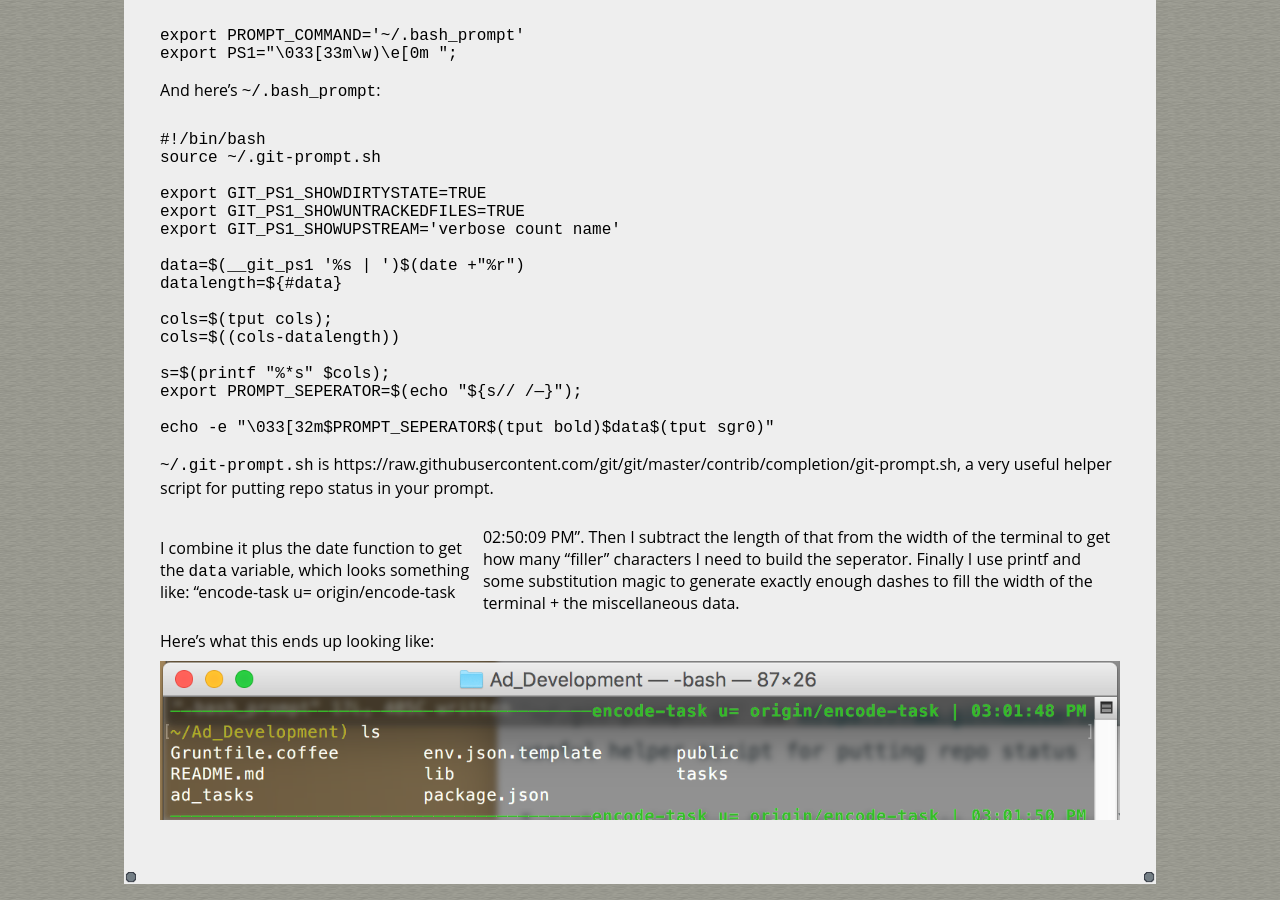
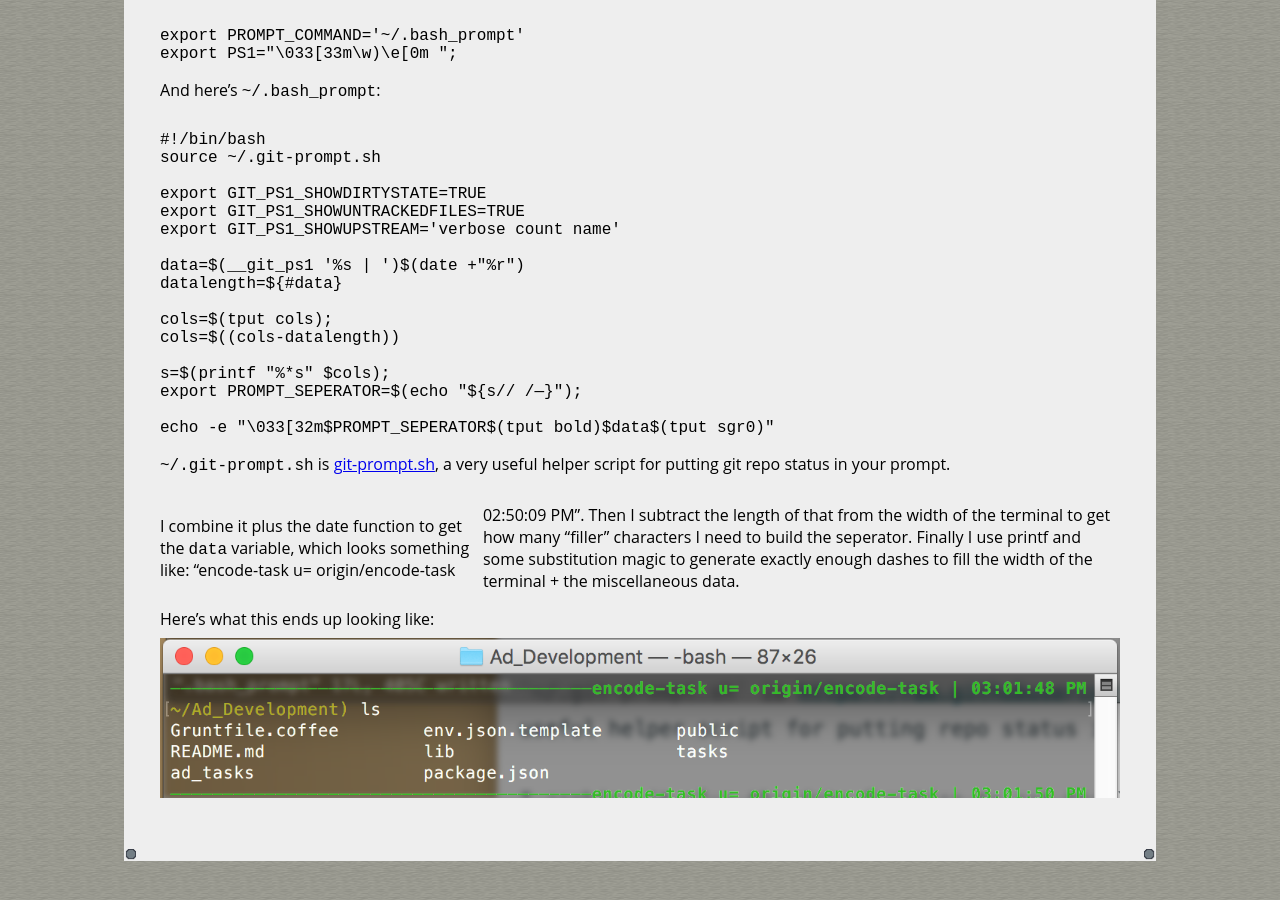
Before and after one commit to Thristhart/techniques, a Jekyll site: the page built from programming/osx_dev_env.md, in a window 1280 px wide and 900 px high, scrolled down 1508 px. Built offline with Jekyll 4.4.1, drawn with Linux system fonts in a browser that asks for light colours; some of the changed lines change nothing that is shown.

Commit message:
Fix git-prompt link

```diff
--- a/programming/osx_dev_env.md
+++ b/programming/osx_dev_env.md
@@ -38,7 +38,7 @@ And here's `~/.bash_prompt`:
 
     echo -e "\033[32m$PROMPT_SEPERATOR$(tput bold)$data$(tput sgr0)"
 
-`~/.git-prompt.sh` is https://raw.githubusercontent.com/git/git/master/contrib/completion/git-prompt.sh, a very useful helper script for putting repo status in your prompt.
+`~/.git-prompt.sh` is <a href="https://raw.githubusercontent.com/git/git/master/contrib/completion/git-prompt.sh">git-prompt.sh</a>, a very useful helper script for putting git repo status in your prompt.
 
 I combine it plus the date function to get the `data` variable, which looks something like: "encode-task u= origin/encode-task | 02:50:09 PM". Then I subtract the length of that from the width of the terminal to get how many "filler" characters I need to build the seperator. Finally I use printf and some substitution magic to generate exactly enough dashes to fill the width of the terminal + the miscellaneous data.
 
```
